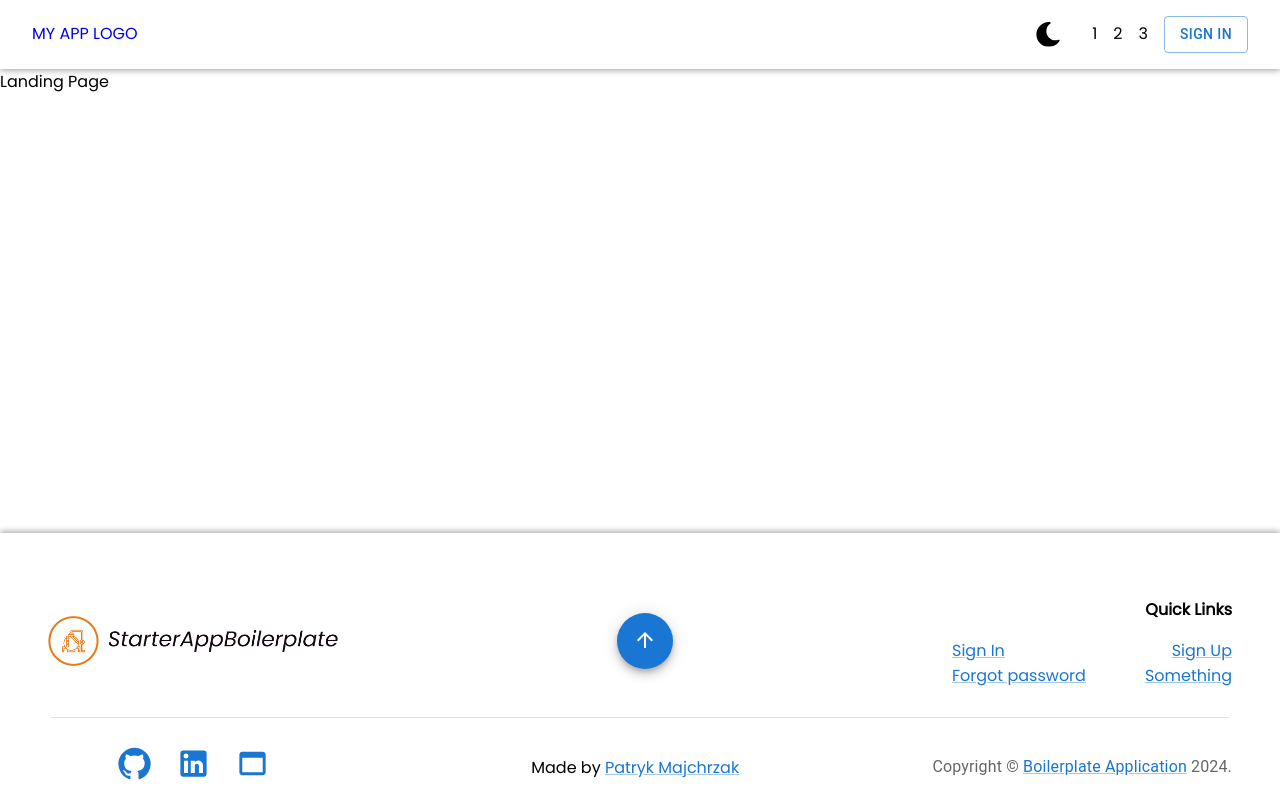
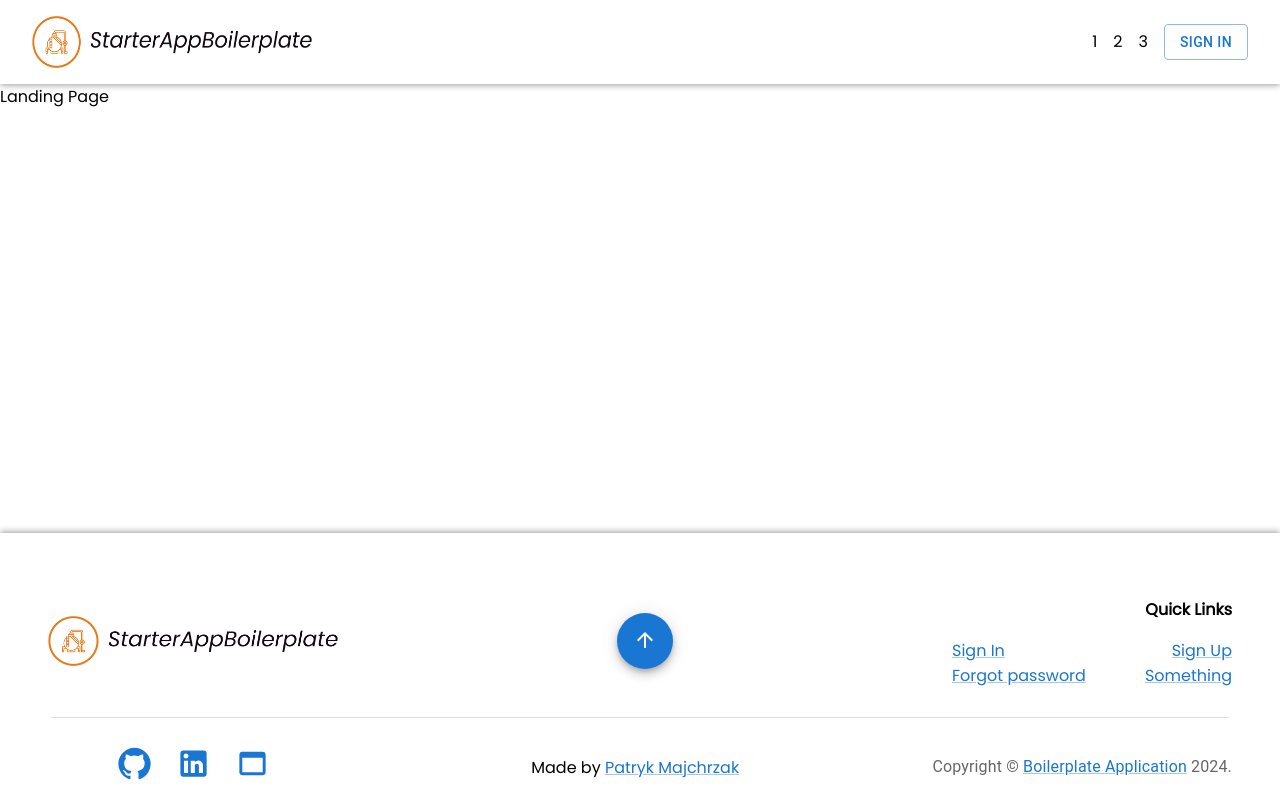
Before and after one commit to PatrykMajchrzakDev/StarterAppBolierplate, a React (Vite) app in the folder frontend/: page / in a window 1280 px wide. Built offline with nearby package versions, Linux system fonts and the light colour scheme; no server answers; what react-query-auth would draw is missing.

Commit message:
Added img as imports and set them to work with different themes

```diff
--- a/frontend/src/components/Layout/Header/LandingHeader/LandingHeader.tsx
+++ b/frontend/src/components/Layout/Header/LandingHeader/LandingHeader.tsx
@@ -5,22 +5,32 @@
 // ============================
 import styles from "./LandingHeader.module.scss";
 import { Link } from "react-router-dom";
+
+import ThemeStore from "@/store/Theme/ThemeStore";
 // ============================
 // ======= COMPONENTS =========
 // ============================
-import ThemeToggler from "@/components/UI/ThemeToggler/ThemeToggler";
 import MobileNav from "@/components/UI/MobileNavigation/MobileNav";
 import LandingNavigation from "@/components/UI/TopNavigation/LandingNavigation/LandingNavigation";
+import logo from "@/assets/img/logo.png";
+import logoDM from "@/assets/img/logo-dm.png";
 
 const LandingHeader = () => {
+  const theme = ThemeStore((state) => state.theme);
   return (
     <div id={styles.header}>
       <div className={styles.wrapper}>
         <Link to="/" className={styles.logo}>
-          MY APP LOGO
+          <img
+            src={theme === "light" ? logo : logoDM}
+            alt="logo"
+            loading="lazy"
+            decoding="async"
+            width="290px"
+            height="52px"
+          />
         </Link>
         <div className={styles.navActions}>
-          <ThemeToggler id="1" />
           <div className={styles.landingNav}>
             <LandingNavigation />
           </div>
```
